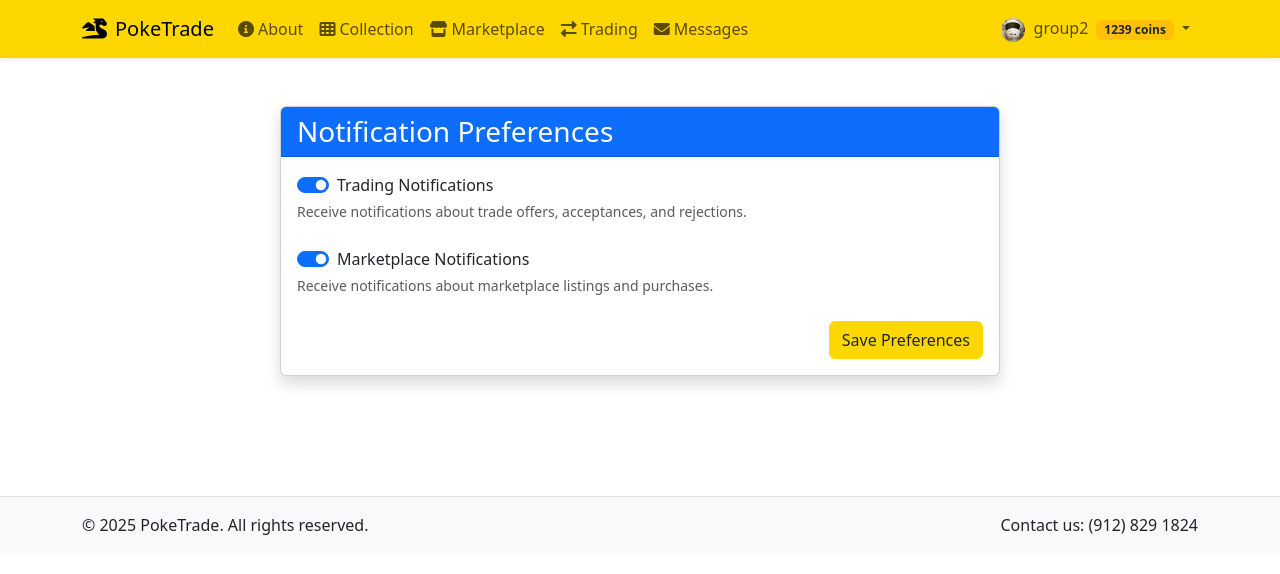
After one commit to water473/group2-project2, a Django app: page /accounts/preferences/notifications/ in a window 1280 px wide. The commit adds this page. Shown: the top 574 px of the page. Run offline with Django 5.2, Linux system fonts and the light colour scheme; a user stored in the database is signed in; data comes from the database, SQL or seed files in the repository; both versions use the stored data as it was after the commit.

Commit message:
Added ability to edit notification preferences

```diff
--- a/accounts/models.py
+++ b/accounts/models.py
@@ -39,6 +39,14 @@ class Profile(models.Model):
     def __str__(self):
         return self.user.username
 
+class NotificationPreferences(models.Model):
+    user = models.OneToOneField(User, on_delete=models.CASCADE, related_name='notification_preferences')
+    trading_notifications = models.BooleanField(default=True)
+    marketplace_notifications = models.BooleanField(default=True)
+
+    def __str__(self):
+        return f"Notification preferences for {self.user.username}"
+
 @receiver(post_save, sender=User)
 def create_user_profile(sender, instance, created, **kwargs):
     if created:
@@ -47,3 +55,9 @@ def create_user_profile(sender, instance, created, **kwargs):
 @receiver(post_save, sender=User)
 def save_user_profile(sender, instance, **kwargs):
     instance.profile.save()
+
+@receiver(post_save, sender=User)
+def create_notification_preferences(sender, instance, created, **kwargs):
+    """Create notification preferences when a new user is created."""
+    if created:
+        NotificationPreferences.objects.create(user=instance)
--- a/accounts/urls.py
+++ b/accounts/urls.py
@@ -8,4 +8,5 @@ urlpatterns = [
     path('profile/', views.profile, name='profile'),
     path('profile/edit/', views.edit_profile, name='edit_profile'),
     path('profile/<str:username>/', views.profile, name='view_user_profile'),
+    path('preferences/notifications/', views.notification_preferences, name='notification_preferences'),
 ]
--- a/accounts/views.py
+++ b/accounts/views.py
@@ -3,7 +3,7 @@ from django.contrib.auth.forms import UserCreationForm
 from django.contrib.auth.models import User
 from django.contrib.auth.decorators import login_required
 from django.contrib import messages
-from .models import Profile
+from .models import Profile, NotificationPreferences
 from pokemon.models import Pokemon, UserCollection, UserPokemon, WishlistItem
 from .forms import ProfileForm
 import random
@@ -183,3 +183,16 @@ def view_user_profile(request, username):
     """View another user's profile."""
     user = get_object_or_404(User, username=username)
     return render(request, 'accounts/user_profile.html', {'profile_user': user})
+
+@login_required
+def notification_preferences(request):
+    """View and update notification preferences."""
+    if request.method == 'POST':
+        preferences = request.user.notification_preferences
+        preferences.trading_notifications = request.POST.get('trading_notifications') == 'on'
+        preferences.marketplace_notifications = request.POST.get('marketplace_notifications') == 'on'
+        preferences.save()
+        messages.success(request, 'Notification preferences updated successfully.')
+        return redirect('accounts:notification_preferences')
+
+    return render(request, 'accounts/notification_preferences.html')
--- /dev/null
+++ b/templates/accounts/notification_preferences.html
@@ -0,0 +1,42 @@
+{% extends 'base.html' %}
+
+{% block title %}Notification Preferences - PokéTrade{% endblock %}
+
+{% block content %}
+<div class="container py-4">
+    <div class="row justify-content-center">
+        <div class="col-md-8">
+            <div class="card shadow">
+                <div class="card-header bg-primary text-white">
+                    <h3 class="mb-0">Notification Preferences</h3>
+                </div>
+                <div class="card-body">
+                    <form method="post">
+                        {% csrf_token %}
+
+                        <div class="mb-4">
+                            <div class="form-check form-switch">
+                                <input type="checkbox" class="form-check-input" id="trading_notifications" name="trading_notifications" {% if user.notification_preferences.trading_notifications %}checked{% endif %}>
+                                <label class="form-check-label" for="trading_notifications">Trading Notifications</label>
+                            </div>
+                            <small class="text-muted">Receive notifications about trade offers, acceptances, and rejections.</small>
+                        </div>
+
+                        <div class="mb-4">
+                            <div class="form-check form-switch">
+                                <input type="checkbox" class="form-check-input" id="marketplace_notifications" name="marketplace_notifications" {% if user.notification_preferences.marketplace_notifications %}checked{% endif %}>
+                                <label class="form-check-label" for="marketplace_notifications">Marketplace Notifications</label>
+                            </div>
+                            <small class="text-muted">Receive notifications about marketplace listings and purchases.</small>
+                        </div>
+
+                        <div class="text-end">
+                            <button type="submit" class="btn btn-primary">Save Preferences</button>
+                        </div>
+                    </form>
+                </div>
+            </div>
+        </div>
+    </div>
+</div>
+{% endblock %}
--- a/templates/accounts/profile.html
+++ b/templates/accounts/profile.html
@@ -65,6 +65,9 @@
                             <div class="d-grid gap-2">
                                 <a href="{% url 'accounts:edit_profile' %}" class="btn btn-warning">
                                     <i class="fas fa-user-edit me-2"></i>Edit Profile
+                                </a>
+                                <a href="{% url 'accounts:notification_preferences' %}" class="btn btn-outline-primary">
+                                    <i class="fas fa-bell me-2"></i>Notification Settings
                                 </a>
                             </div>
                         {% endif %}
```
Also changed, not shown: marketplace/signals.py (+30 -1 lines), trading/signals.py (+32 -31 lines), accounts/migrations/0003_notificationpreferences.py (added), accounts/migrations/0004_create_existing_user_preferences.py (added), db.sqlite3.
